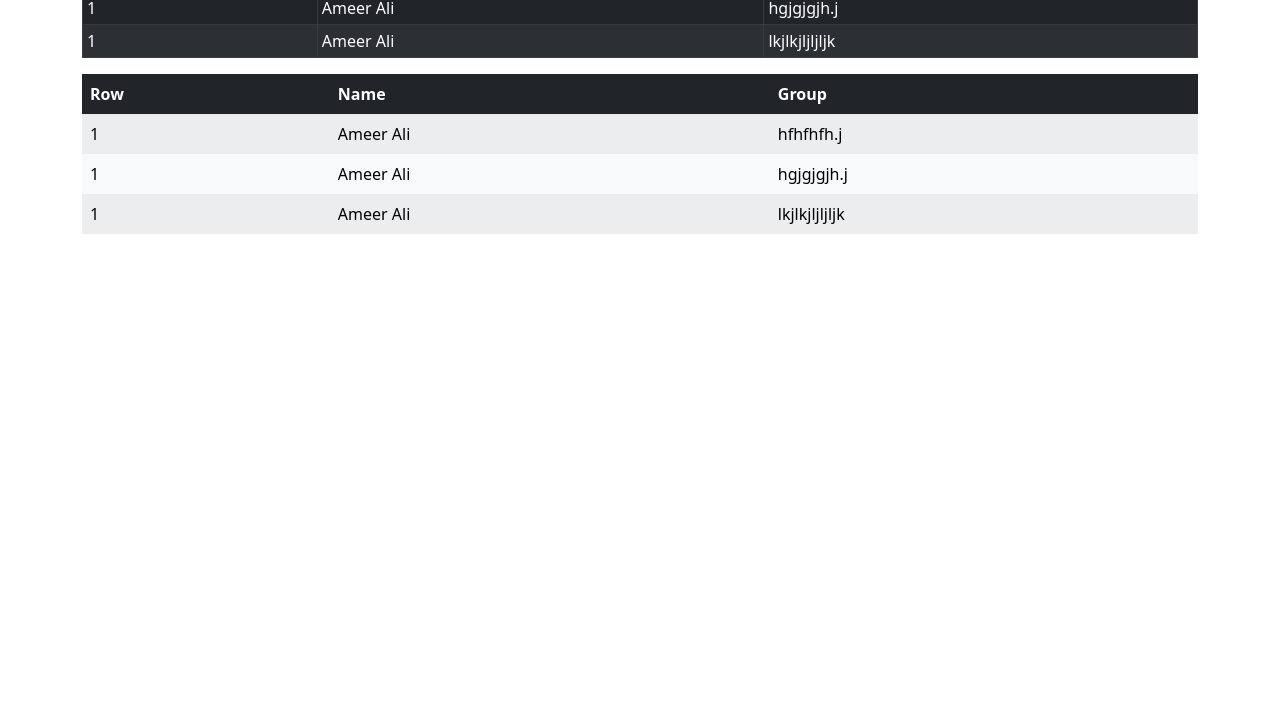
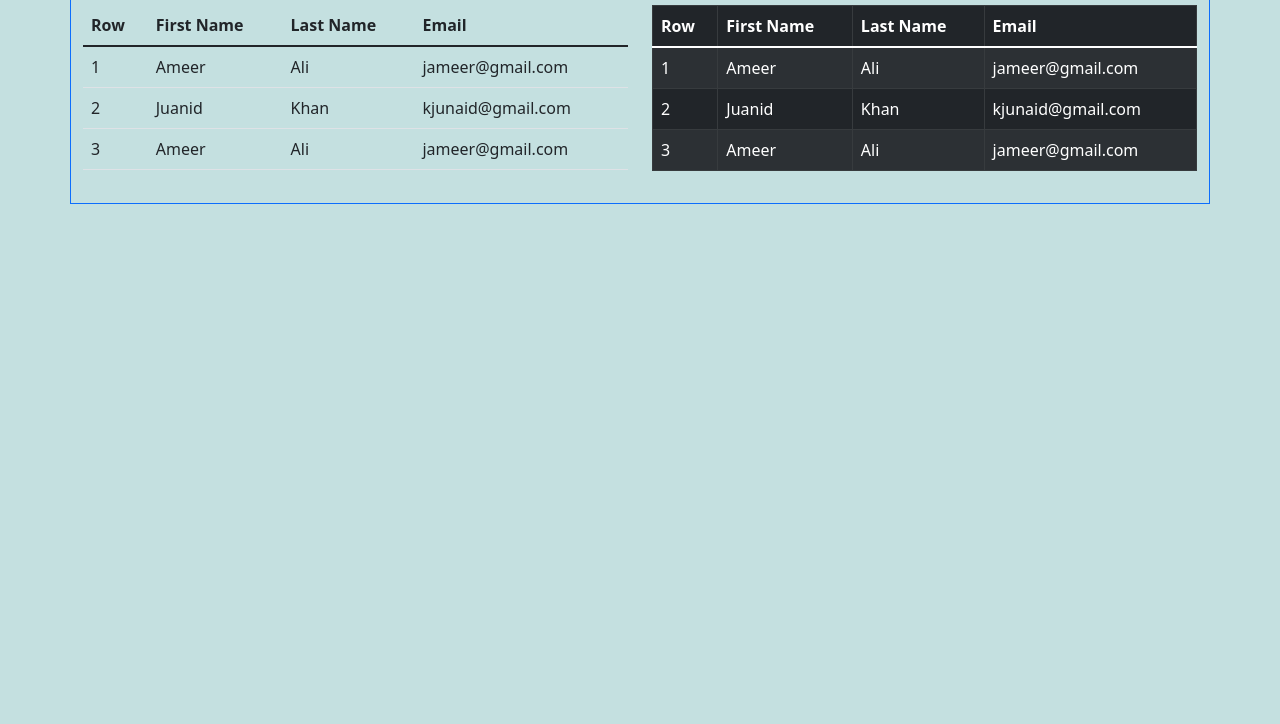
Before and after one commit to ameer-ali-jamali/Class-Work-Practice-27--Table--Using-Bootstrap, a plain HTML site: page index.html in a window 1280 px wide. Shown: the part 76-800 px from the top of the page. Drawn offline with nearby package versions, Linux system fonts and the light colour scheme.

Commit message:
2 tables using-bootstrap

```diff
--- a/index.html
+++ b/index.html
@@ -1,73 +1,88 @@
 <!DOCTYPE html>
 <html lang="en">
+
 <head>
     <meta charset="UTF-8">
     <meta http-equiv="X-UA-Compatible" content="IE=edge">
     <meta name="viewport" content="width=device-width, initial-scale=1.0">
     <title>Document</title>
-    <link rel="stylesheet" href="bootstrap-5.1.3-dist/css/bootstrap.min.css">
-    <link rel="stylesheet" href="bootstrap-5.1.3-dist/css/bootstrap.min.css.map">
+    <link rel="stylesheet" href="/bootstrap-5.1.3-dist/css/bootstrap.rtl.min.css">
+
 </head>
-<body>
-<div class="container">
 
-    <table class="table table-striped table-hover table-dark table-bordered table-sm">
-        <thead class="table-light">
+<body style="background-color: rgb(196, 224, 224);">
+    <div class="container border border-primary">
+        <h1 class="mt-2 mb-2 text-center">Bootstrap Table Classes</h1>
+        <div class="row">
+            <div class="col-md-6 py-3">
+                <table class="table">
+                    <thead class="">
                         <tr>
-            <th class="bg-primary">Row</th>
-            <th class="bg-dark">Name</th>
-            <th class="bg-info">Group</th>
+                            <th>Row</th>
+                            <th>First Name</th>
+                            <th>Last Name</th>
+                            <th>Email</th>
                         </tr>
                     </thead>
                     <tbody>
                         <tr>
                             <td>1</td>
-                <td>Ameer Ali</td>
-                <td>hfhfhfh.j</td>
+                            <td>Ameer</td>
+                            <td>Ali</td>
+                            <td>jameer@gmail.com</td>
                         </tr>
                         <tr>
-                <td>1</td>
-                <td>Ameer Ali</td>
-                <td>hgjgjgjh.j</td>
+                            <td>2</td>
+                            <td>Juanid</td>
+                            <td>Khan</td>
+                            <td>kjunaid@gmail.com</td>
                         </tr>
                         <tr>
-                <td>1</td>
-                <td>Ameer Ali</td>
-                <td>lkjlkjljljljk</td>
+                            <td>3</td>
+                            <td>Ameer</td>
+                            <td>Ali</td>
+                            <td>jameer@gmail.com</td>
                         </tr>
 
                     </tbody>
                 </table>
+            </div>
 
-    <table class="table table-hover table-striped table-light table-borderless">
-        <thead class="table-dark">
+            <div class="col-md-6 py-3">
+                <table class="table table-dark table-striped table-hover table-bordered">
+                    <thead class="">
                         <tr>
                             <th>Row</th>
-            <th>Name</th>
-            <th>Group</th>
+                            <th>First Name</th>
+                            <th>Last Name</th>
+                            <th>Email</th>
                         </tr>
                     </thead>
                     <tbody>
                         <tr>
                             <td>1</td>
-                <td>Ameer Ali</td>
-                <td>hfhfhfh.j</td>
+                            <td>Ameer</td>
+                            <td>Ali</td>
+                            <td>jameer@gmail.com</td>
                         </tr>
                         <tr>
-                <td>1</td>
-                <td>Ameer Ali</td>
-                <td>hgjgjgjh.j</td>
+                            <td>2</td>
+                            <td>Juanid</td>
+                            <td>Khan</td>
+                            <td>kjunaid@gmail.com</td>
                         </tr>
                         <tr>
-                <td>1</td>
-                <td>Ameer Ali</td>
-                <td>lkjlkjljljljk</td>
+                            <td>3</td>
+                            <td>Ameer</td>
+                            <td>Ali</td>
+                            <td>jameer@gmail.com</td>
                         </tr>
 
                     </tbody>
                 </table>
+            </div>
+        </div>
+    </div>
+</body>
 
-</div>
-
-</body>
 </html>
```
Lines whose indentation alone changed are shown as unchanged.
